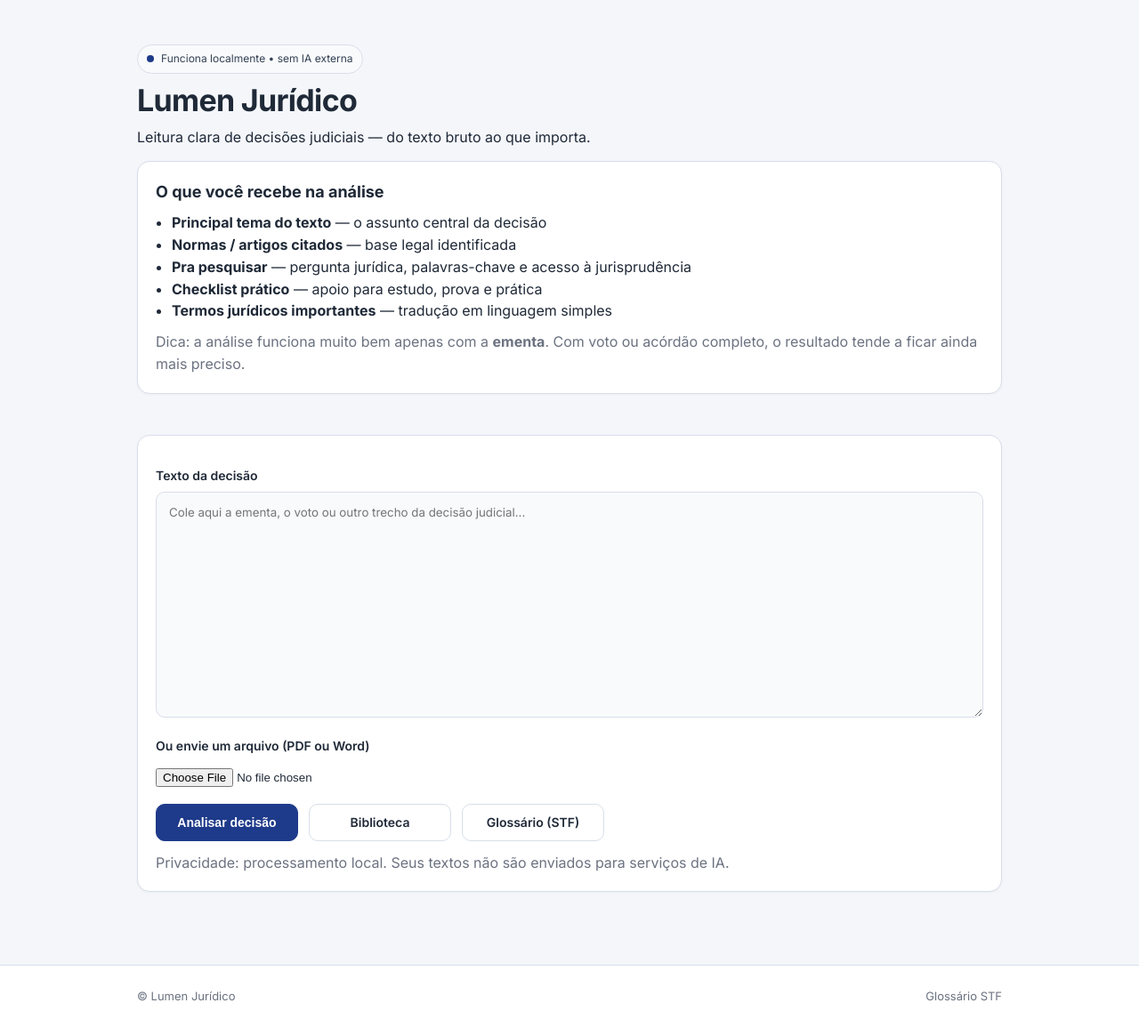
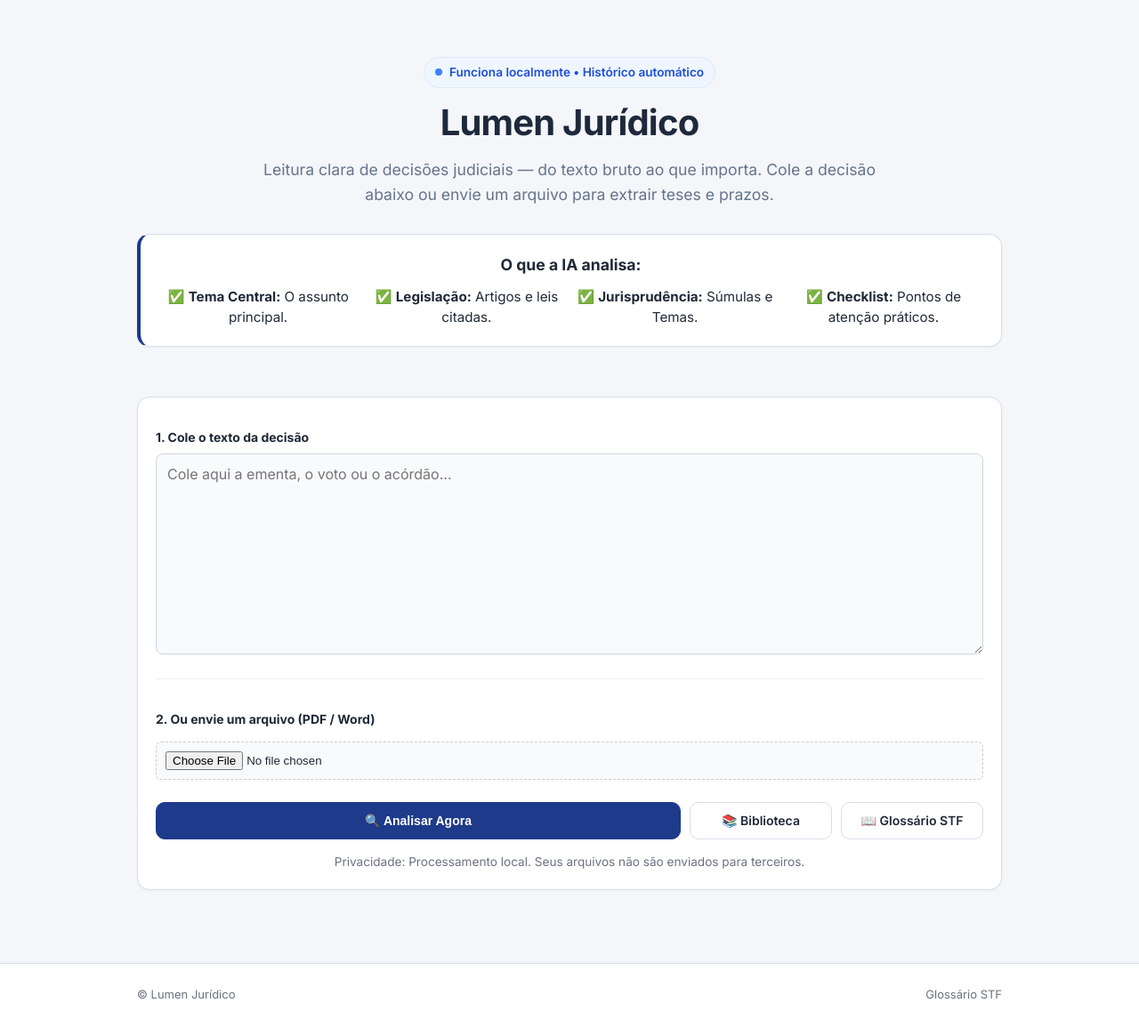
Before and after one commit to sabrinaandraderocha-cmyk/lumen-juridico, a Flask app: page / in a window 1280 px wide. Shown: the part 94-1249 px from the top of the page at 89% size. After the commit the page ends 1218 px from the top, so only its background shows below. Run offline with Flask 3, Linux system fonts and the light colour scheme; data that the repository does not hold is empty.

Commit message:
Update index.html

```diff
--- a/templates/index.html
+++ b/templates/index.html
@@ -1,121 +1,168 @@
 {% extends "base.html" %}
+
 {% block title %}Analisar • Lumen Jurídico{% endblock %}
 
 {% block content %}
+
   <section class="hero">
     <div class="hero-badge">
       <span class="dot"></span>
-      Funciona localmente • sem IA externa
+      Funciona localmente • Histórico automático
     </div>
 
     <h1>Lumen Jurídico</h1>
 
     <p class="lead">
       Leitura clara de decisões judiciais — do texto bruto ao que importa.
+      Cole a decisão abaixo ou envie um arquivo para extrair teses e prazos.
     </p>
 
-    <div class="card" style="margin-top:14px;">
-      <h2 style="margin:0 0 8px 0;">O que você recebe na análise</h2>
-
-      <ul style="margin:8px 0 0; padding-left:18px;">
-        <li><strong>Principal tema do texto</strong> — o assunto central da decisão</li>
-        <li><strong>Normas / artigos citados</strong> — base legal identificada</li>
-        <li><strong>Pra pesquisar</strong> — pergunta jurídica, palavras-chave e acesso à jurisprudência</li>
-        <li><strong>Checklist prático</strong> — apoio para estudo, prova e prática</li>
-        <li><strong>Termos jurídicos importantes</strong> — tradução em linguagem simples</li>
-      </ul>
-
-      <p class="muted" style="margin-top:10px;">
-        Dica: a análise funciona muito bem apenas com a <strong>ementa</strong>.
-        Com voto ou acórdão completo, o resultado tende a ficar ainda mais preciso.
-      </p>
+    <div class="card bg-light" style="margin-top:20px; border-left: 4px solid var(--accent, #2563eb);">
+      <h3 style="margin:0 0 10px 0; font-size: 1.1rem;">O que a IA analisa:</h3>
+      <div style="display: grid; grid-template-columns: repeat(auto-fit, minmax(200px, 1fr)); gap: 10px; font-size: 0.95em;">
+        <div>✅ <strong>Tema Central:</strong> O assunto principal.</div>
+        <div>✅ <strong>Legislação:</strong> Artigos e leis citadas.</div>
+        <div>✅ <strong>Jurisprudência:</strong> Súmulas e Temas.</div>
+        <div>✅ <strong>Checklist:</strong> Pontos de atenção práticos.</div>
+      </div>
     </div>
   </section>
 
   <section class="card">
-    <form
-      method="post"
-      action="{{ url_for('analisar') }}"
-      enctype="multipart/form-data"
-    >
-      <label for="texto">Texto da decisão</label>
+    <form method="post" action="{{ url_for('analisar') }}" enctype="multipart/form-data">
+
+      <div style="margin-bottom: 20px;">
+        <label for="texto" style="font-weight: bold; display: block; margin-bottom: 8px;">1. Cole o texto da decisão</label>
         <textarea
           id="texto"
           name="texto"
-        rows="14"
-        placeholder="Cole aqui a ementa, o voto ou outro trecho da decisão judicial..."
+          rows="10"
+          class="form-control"
+          placeholder="Cole aqui a ementa, o voto ou o acórdão..."
         ></textarea>
+      </div>
 
-      <label for="arquivo" style="margin-top:14px;">
-        Ou envie um arquivo (PDF ou Word)
-      </label>
+      <div style="margin-bottom: 20px; padding-top: 20px; border-top: 1px solid #eee;">
+        <label for="arquivo" style="font-weight: bold; display: block; margin-bottom: 8px;">2. Ou envie um arquivo (PDF / Word)</label>
         <input
           id="arquivo"
           name="arquivo"
           type="file"
-        accept=".pdf,.docx"
+          accept=".pdf,.docx,.txt"
+          style="width: 100%; padding: 10px; background: #f9fafb; border: 1px dashed #ccc; border-radius: 6px;"
         >
+      </div>
 
-      <!-- BOTÕES PADRONIZADOS -->
-      <div class="actions">
-        <button class="btn primary" type="submit">
-          Analisar decisão
+      <div class="actions" style="display: flex; gap: 10px; flex-wrap: wrap; margin-top: 25px;">
+        <button class="btn primary" type="submit" style="flex: 1; min-width: 200px; justify-content: center;">
+          🔍 Analisar Agora
         </button>
 
         <a class="btn secondary" href="{{ url_for('biblioteca') }}">
-          Biblioteca
+          📚 Biblioteca
         </a>
 
-        <a class="btn secondary" href="{{ url_for('glossario') }}">
-          Glossário (STF)
+        <a class="btn secondary" href="{{ url_for('glossario') }}" target="_blank">
+          📖 Glossário STF
         </a>
       </div>
 
-      <p class="muted" style="margin-top:12px;">
-        Privacidade: processamento local. Seus textos não são enviados para serviços de IA.
+      <p class="muted" style="margin-top:15px; font-size: 0.85em; text-align: center;">
+        Privacidade: Processamento local. Seus arquivos não são enviados para terceiros.
       </p>
     </form>
   </section>
 
+  {% if historico %}
+  <section style="margin-top: 40px;">
+    <div style="display: flex; justify-content: space-between; align-items: center; margin-bottom: 15px;">
+      <h2 style="font-size: 1.5rem; margin: 0;">Histórico Recente</h2>
+      <a href="{{ url_for('historico') }}" style="font-size: 0.9em; text-decoration: none; color: var(--accent, #2563eb);">Ver tudo &rarr;</a>
+    </div>
+
+    <div class="grid-historico">
+      {% for item in historico %}
+      <a href="{{ url_for('resultado', id=item.id) }}" class="card card-historico" style="text-decoration: none; color: inherit; display: block; margin-bottom: 10px;">
+        <div style="display: flex; justify-content: space-between; align-items: center;">
+          <div>
+            <strong style="color: #1e293b;">{{ item.titulo_resumo }}</strong>
+            <div class="muted" style="font-size: 0.85em; margin-top: 4px;">{{ item.data_criacao.strftime('%d/%m às %H:%M') }}</div>
+          </div>
+          <span style="background: #e2e8f0; padding: 4px 8px; border-radius: 4px; font-size: 0.8em;">Ver &rarr;</span>
+        </div>
+      </a>
+      {% endfor %}
+    </div>
+  </section>
+  {% endif %}
+
   <style>
-    /* Ajustes locais do hero (não quebra o CSS global) */
     .hero {
-      padding: 26px 0 10px;
+      padding: 40px 0 20px;
+      text-align: center;
     }
 
     .hero h1 {
-      font-size: 34px;
-      line-height: 1.15;
-      letter-spacing: -0.02em;
-      margin: 10px 0 0 0;
+      font-size: 2.5rem;
+      line-height: 1.2;
+      margin: 15px 0;
+      color: #1e293b;
     }
 
     .hero .lead {
-      font-size: 16px;
-      margin-top: 10px;
+      font-size: 1.1rem;
+      color: #64748b;
+      margin: 0 auto 30px;
+      max-width: 700px;
       line-height: 1.6;
-      max-width: 760px;
     }
 
-    .hero-badge{
-      display:inline-flex;
-      align-items:center;
-      gap:8px;
-      padding:6px 10px;
-      border-radius:999px;
-      border:1px solid var(--border);
-      background:#f9fafb;
-      font-size:12px;
-      color:#334155;
-      width: fit-content;
+    .hero-badge {
+      display: inline-flex;
+      align-items: center;
+      gap: 8px;
+      padding: 6px 12px;
+      border-radius: 99px;
+      background: #eff6ff;
+      color: #1d4ed8;
+      font-size: 0.85rem;
+      font-weight: 600;
+      border: 1px solid #dbeafe;
     }
 
-    .hero-badge .dot{
-      width:8px;
-      height:8px;
-      border-radius:999px;
-      background: var(--accent);
-      display:inline-block;
+    .hero-badge .dot {
+      width: 8px;
+      height: 8px;
+      border-radius: 50%;
+      background: #3b82f6;
+      display: inline-block;
+    }
+
+    /* Ajuste do formulário */
+    textarea.form-control {
+      width: 100%;
+      padding: 12px;
+      border: 1px solid #cbd5e1;
+      border-radius: 8px;
+      font-family: inherit;
+      font-size: 1rem;
+      resize: vertical;
+      transition: border-color 0.2s;
+    }
+
+    textarea.form-control:focus {
+      outline: none;
+      border-color: #3b82f6;
+      box-shadow: 0 0 0 3px rgba(59, 130, 246, 0.1);
+    }
+
+    /* Card de Histórico Hover */
+    .card-historico:hover {
+      border-color: #3b82f6;
+      transform: translateY(-2px);
+      transition: all 0.2s ease;
+      box-shadow: 0 4px 6px -1px rgba(0, 0, 0, 0.1);
     }
   </style>
+
 {% endblock %}
```
Lines whose indentation alone changed are shown as unchanged.
